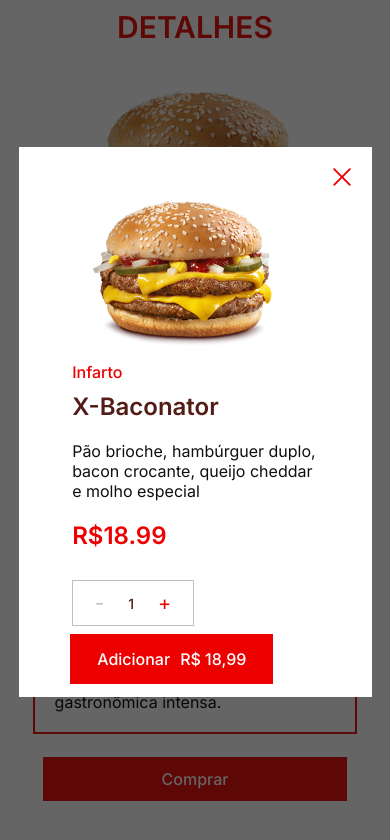
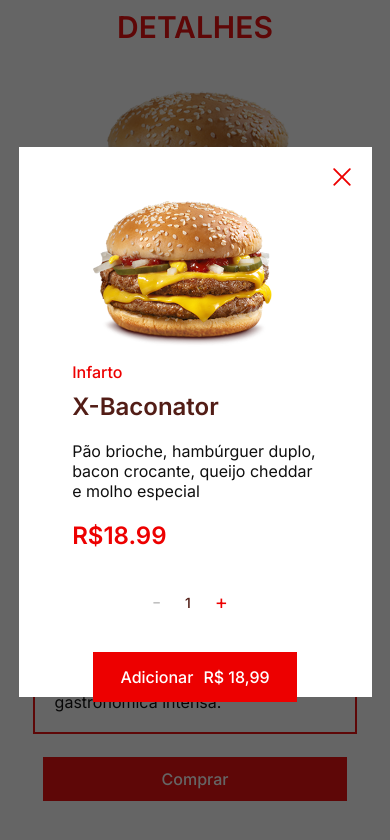
Before and after one commit to carloscdf/BurgueMania, an Angular app in the folder BurguerMania/: page /categories/infarto/2 in a window 390 px wide. Both pictures are taken after a click on the link "Comprar". Shown: the part 85-925 px from the top of the page. Built offline with nearby package versions, Linux system fonts and the light colour scheme; data requests are answered from the project's data file.

Commit message:
Estilo do stepper atualizado na versão mobile

```diff
--- a/BurguerMania/src/app/components/popup-buy/popup-buy.component.css
+++ b/BurguerMania/src/app/components/popup-buy/popup-buy.component.css
@@ -133,6 +133,7 @@
 @media (max-width: 810px){
     .popup{
         flex-direction: column;
+        justify-content:initial;
         height: fit-content;
         padding: 20px;
     }
@@ -149,7 +150,7 @@
 
     .buy{
         flex-direction: column;
-        align-items: start;
+        align-items: center;
     }
 
     app-stepper{
--- a/BurguerMania/src/app/components/stepper/stepper.component.css
+++ b/BurguerMania/src/app/components/stepper/stepper.component.css
@@ -26,7 +26,10 @@
 }
 
 @media(max-width: 541px){
-
+    .stepper{
+        border: none;
+        margin-bottom: 20px;
+    }
 }
 
 @media(max-width: 390px){
```
